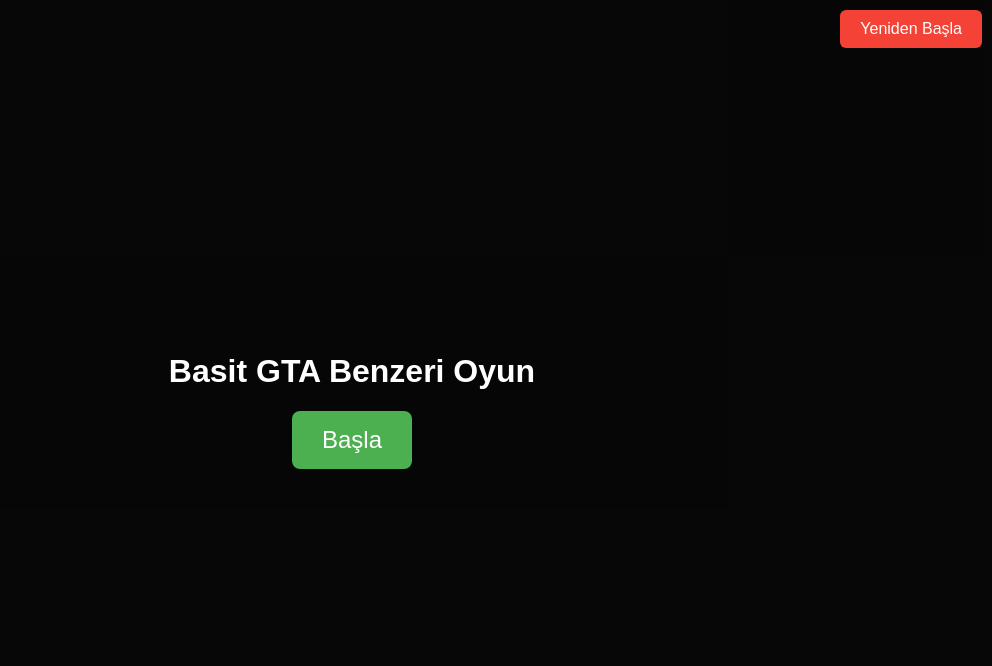
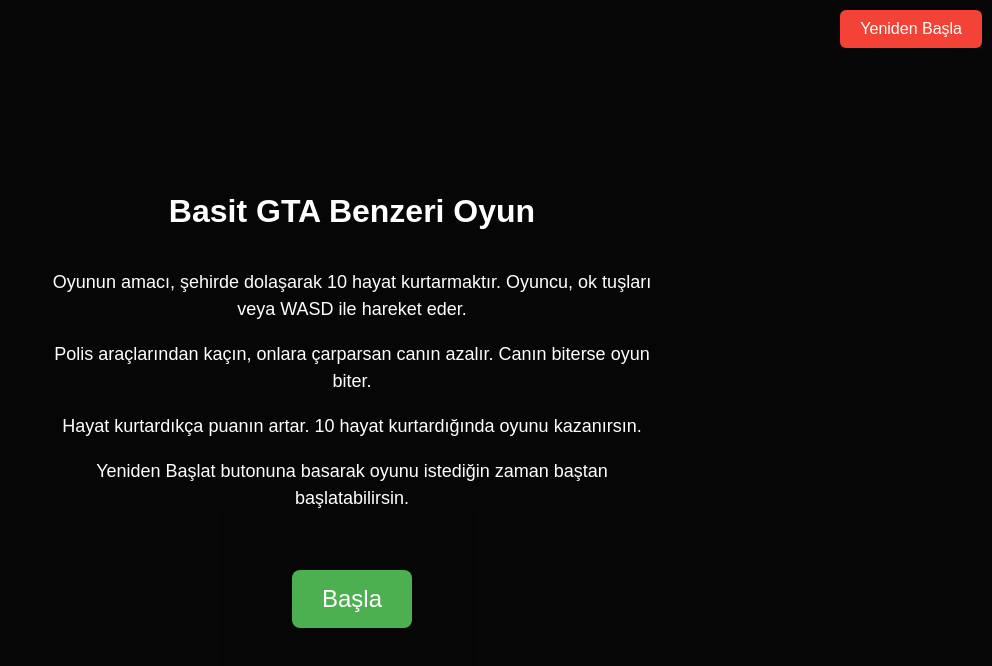
Before and after one commit to emirsen58/gta, a plain HTML site: page index.html in a window 1280 px wide. Shown: the whole page, without its empty margins (288-1280 px from the left). Drawn offline with Linux system fonts and the light colour scheme.

Commit message:
Güncellemee

```diff
--- a/index.html
+++ b/index.html
@@ -20,6 +20,9 @@
             flex-direction: column;
             color: white;
             font-family: Arial, sans-serif;
+            padding: 20px;
+            box-sizing: border-box;
+            text-align: center;
         }
         #startButton {
             padding: 15px 30px;
@@ -30,15 +33,28 @@
             background-color: #4CAF50;
             color: white;
             transition: background-color 0.3s ease;
+            margin-top: 20px;
         }
         #startButton:hover {
             background-color: #45a049;
+        }
+        #gameInstructions {
+            max-width: 600px;
+            font-size: 18px;
+            line-height: 1.5;
+            margin-bottom: 20px;
         }
     </style>
 </head>
 <body>
     <div id="startScreen">
         <h1>Basit GTA Benzeri Oyun</h1>
+        <div id="gameInstructions">
+            <p>Oyunun amacı, şehirde dolaşarak 10 hayat kurtarmaktır. Oyuncu, ok tuşları veya WASD ile hareket eder.</p>
+            <p>Polis araçlarından kaçın, onlara çarparsan canın azalır. Canın biterse oyun biter.</p>
+            <p>Hayat kurtardıkça puanın artar. 10 hayat kurtardığında oyunu kazanırsın.</p>
+            <p>Yeniden Başlat butonuna basarak oyunu istediğin zaman baştan başlatabilirsin.</p>
+        </div>
         <button id="startButton">Başla</button>
     </div>
     <button id="restartButton" style="display:none; position: fixed; top: 50%; left: 50%; transform: translate(-50%, -50%);
```
